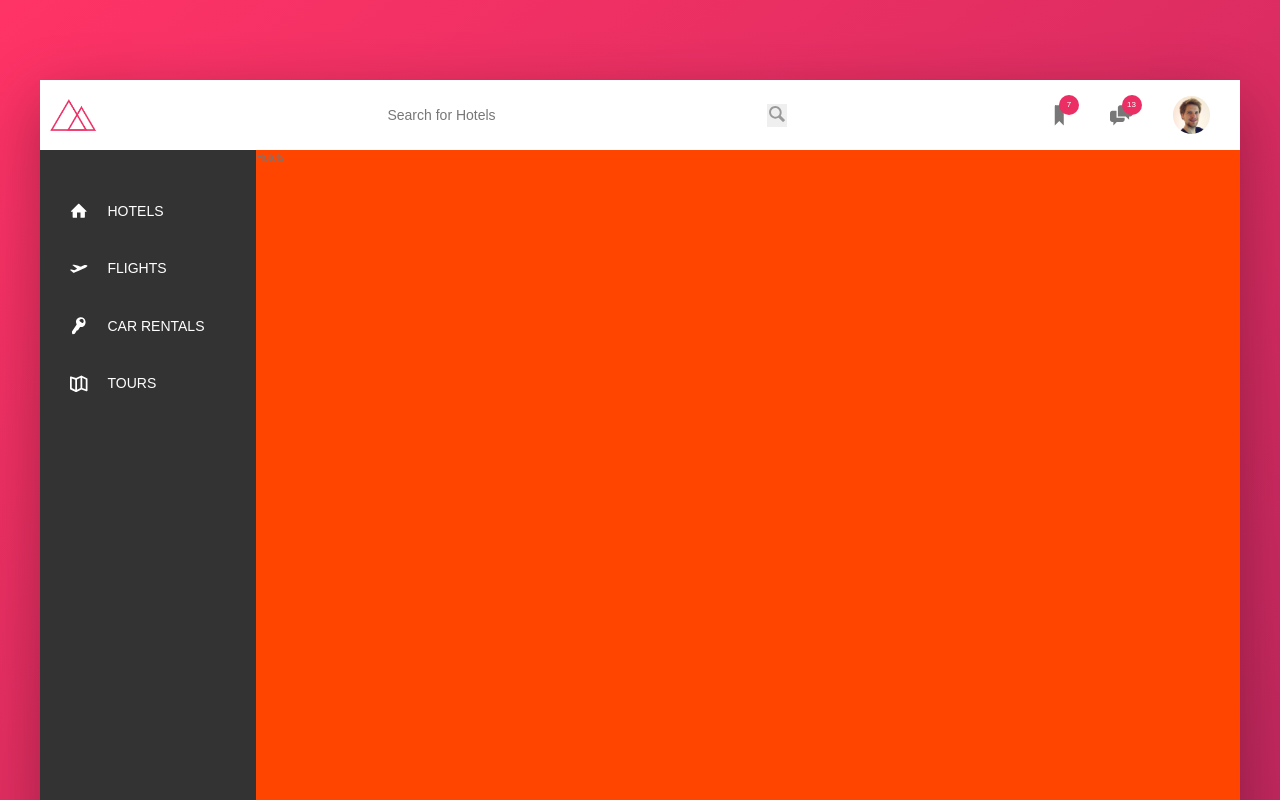
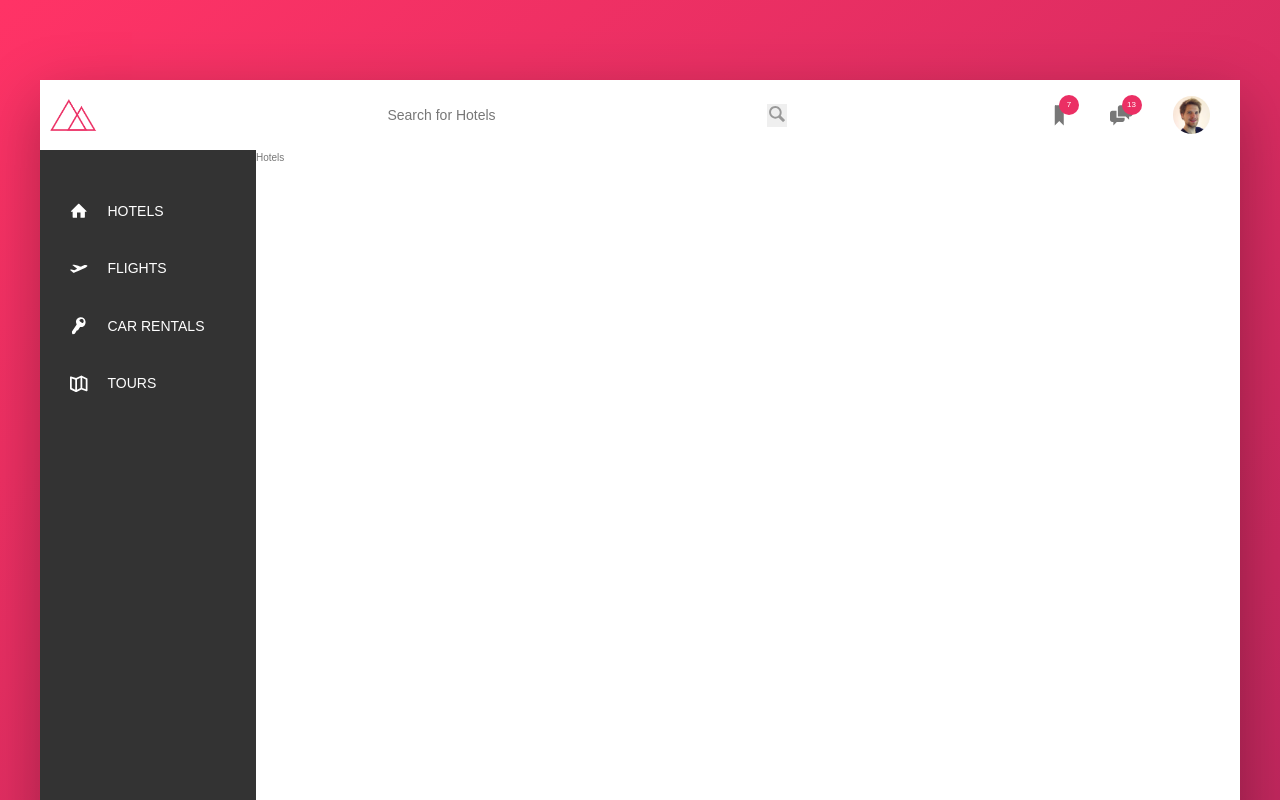
Before and after one commit to KSamra/trillo-react, a React (Create React App) app: page / in a window 1280 px wide. Shown: the top 800 px of the page. Built offline with nearby package versions, Linux system fonts and the light colour scheme.

Commit message:
just changed background color of the hotel view

```diff
--- a/src/components/Content.js
+++ b/src/components/Content.js
@@ -2,7 +2,7 @@ import styled from 'styled-components';
 
 const Content = styled.div`
   display: flex;
-  height: 80rem;
+
 
 `;
 
--- a/src/components/HotelView/HotelView.js
+++ b/src/components/HotelView/HotelView.js
@@ -3,8 +3,9 @@ import styled from 'styled-components';
 
 const HotelView = styled.main`
   background-color: #fff;
-  background-color: orangered;
   flex: 1;
+
+  height: 80rem;
 
 `;
 export default HotelView;
```
